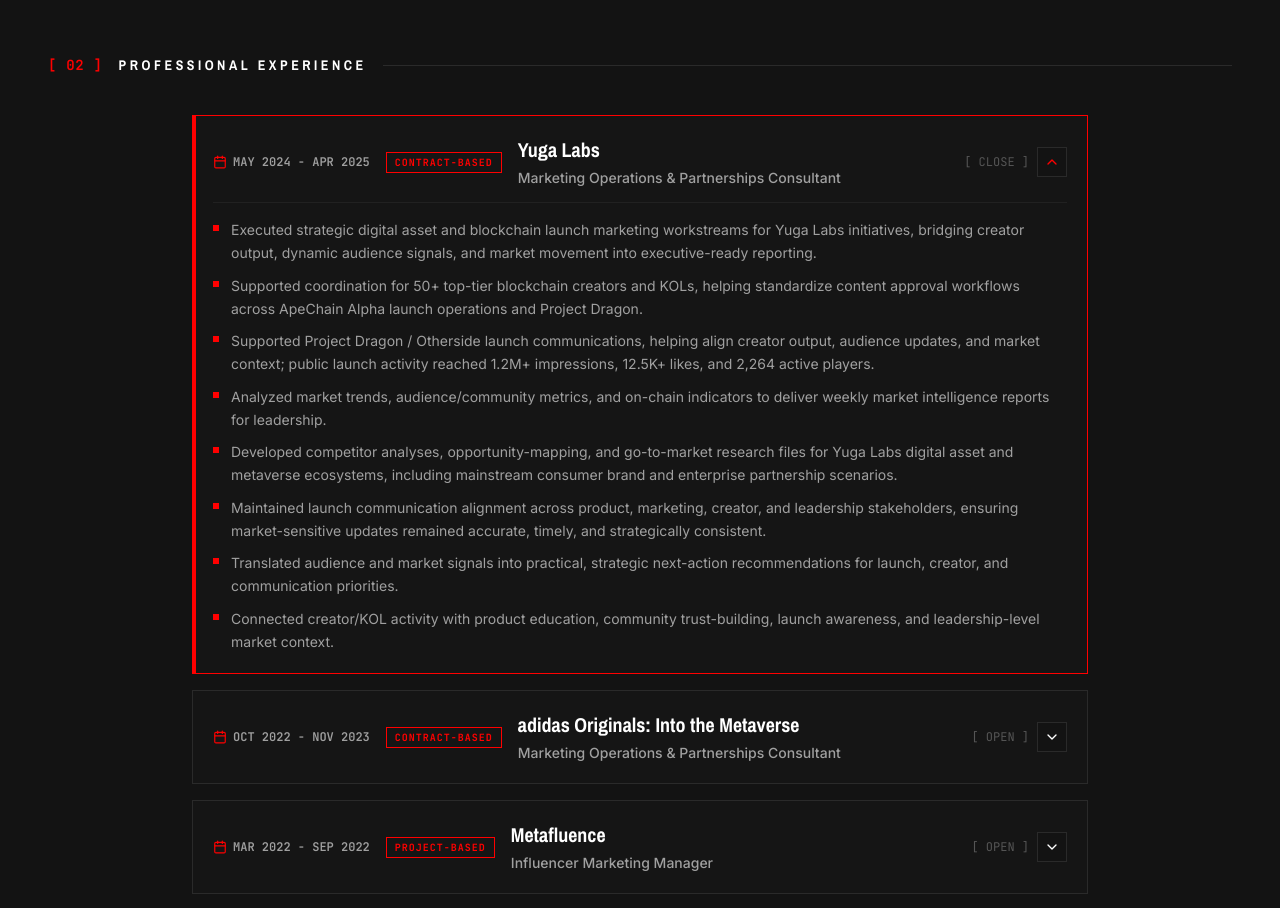
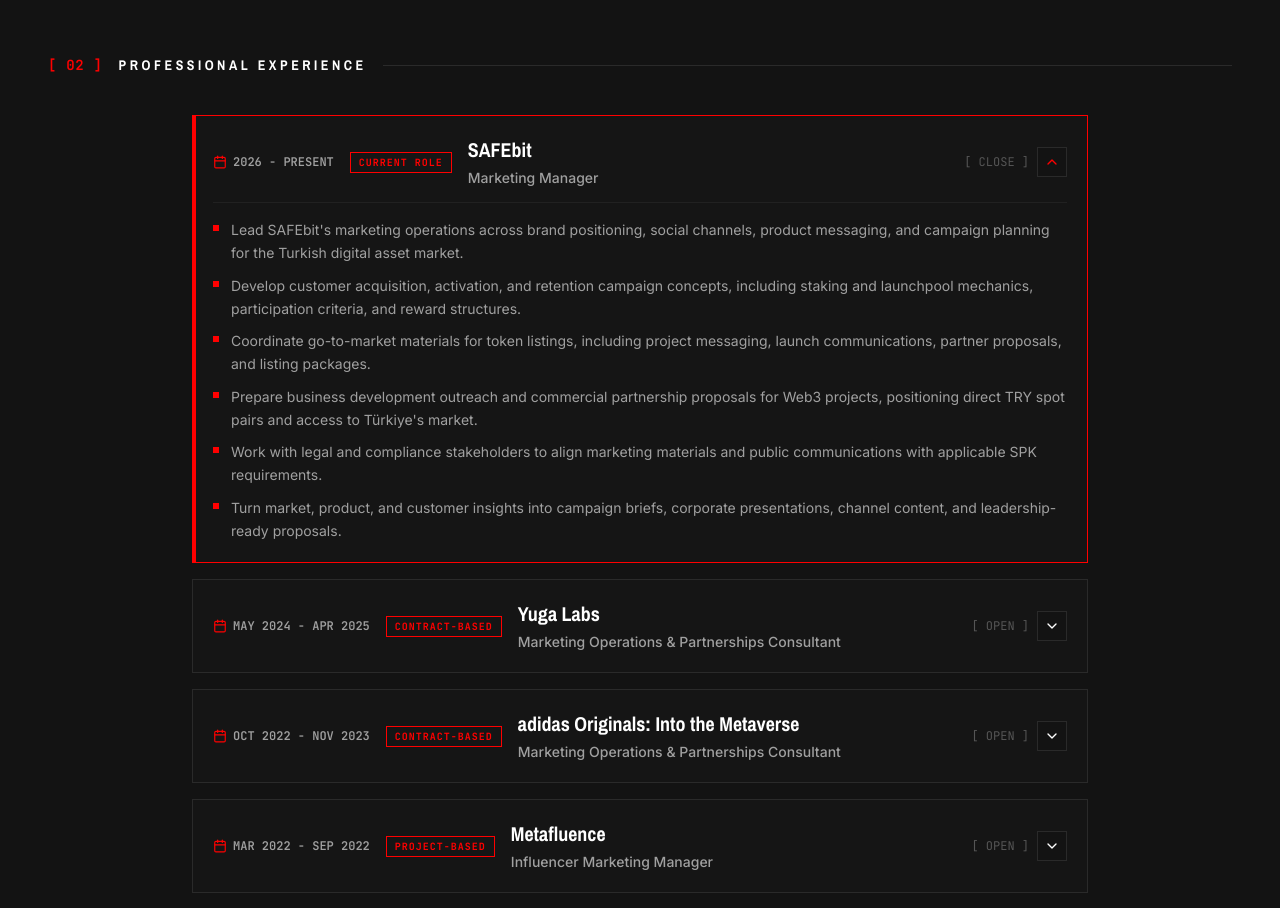
Before and after one commit to 0xoguzatalay96/oguzatalay.work, a React (Vite) app: page / in a window 1280 px wide. Shown: the part 1360-2268 px from the top of the page. Built offline with nearby package versions, Linux system fonts and the light colour scheme.

Commit message:
Add SAFEbit Marketing Manager experience (src/data.ts)

```diff
--- a/src/data.ts
+++ b/src/data.ts
@@ -106,6 +106,20 @@ export const TURKISH_PROFILE_FIT: ProfileFitItem[] = [
 
 export const ENGLISH_EXPERIENCE: JobExperience[] = [
   {
+    period: "2026 - PRESENT",
+    tag: "CURRENT ROLE",
+    company: "SAFEbit",
+    role: "Marketing Manager",
+    bullets: [
+      "Lead SAFEbit's marketing operations across brand positioning, social channels, product messaging, and campaign planning for the Turkish digital asset market.",
+      "Develop customer acquisition, activation, and retention campaign concepts, including staking and launchpool mechanics, participation criteria, and reward structures.",
+      "Coordinate go-to-market materials for token listings, including project messaging, launch communications, partner proposals, and listing packages.",
+      "Prepare business development outreach and commercial partnership proposals for Web3 projects, positioning direct TRY spot pairs and access to Türkiye's market.",
+      "Work with legal and compliance stakeholders to align marketing materials and public communications with applicable SPK requirements.",
+      "Turn market, product, and customer insights into campaign briefs, corporate presentations, channel content, and leadership-ready proposals."
+    ]
+  },
+  {
     period: "MAY 2024 - APR 2025",
     tag: "CONTRACT-BASED",
     company: "Yuga Labs",
@@ -205,6 +219,20 @@ export const ENGLISH_EXPERIENCE: JobExperience[] = [
 ];
 
 export const TURKISH_EXPERIENCE: JobExperience[] = [
+  {
+    period: "2026 - GÜNÜMÜZ",
+    tag: "GÜNCEL GÖREV",
+    company: "SAFEbit",
+    role: "Marketing Manager",
+    bullets: [
+      "SAFEbit'in Türkiye dijital varlık pazarındaki marka konumlandırması, sosyal medya kanalları, ürün iletişimi ve pazarlama planlamasını yönetiyor.",
+      "Yeni müşteri kazanımı, aktivasyon ve elde tutma hedefleri için staking ve launchpool kampanya kurguları, katılım koşulları ve ödül mekanikleri geliştiriyor.",
+      "Token listelemelerinde proje mesajları, lansman iletişimi, iş ortaklığı teklifleri ve listeleme paketlerini kapsayan pazara çıkış materyallerini koordine ediyor.",
+      "Web3 projeleriyle iş geliştirme görüşmeleri ve ticari iş birliği teklifleri hazırlıyor; doğrudan TRY spot paritelerini ve Türkiye pazarına erişimi öne çıkarıyor.",
+      "Hukuk ve uyum ekipleriyle çalışarak pazarlama materyallerini ve kamuya açık iletişimi ilgili SPK gereklilikleriyle uyumlu hale getiriyor.",
+      "Pazar, ürün ve müşteri içgörülerini kampanya brieflerine, kurumsal sunumlara, kanal içeriklerine ve yönetim tekliflerine dönüştürüyor."
+    ]
+  },
   {
     period: "MAYIS 2024 - NİSAN 2025",
     tag: "KONTRAT BAZLI",
```
